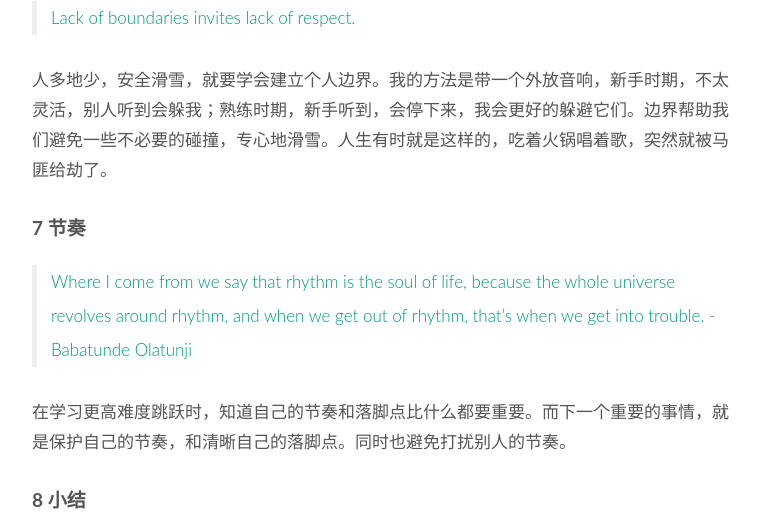
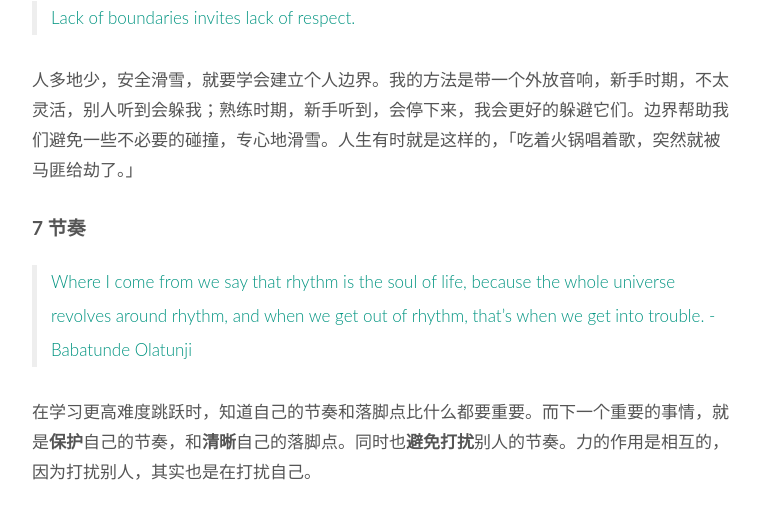
Before and after one commit to WillWang-X/willwang-x.github.io, a Jekyll site: the page built from _posts/blogs/2021-04-06-s-and-adventure.md, in a window 1280 px wide and 900 px high, scrolled down 4756 px, cut to the strip 191-704 px from the top of the window. Shown: the whole strip, without its empty margins (258-1018 px from the left). Built offline with Jekyll 4.4.1, drawn with Linux system fonts in a browser that asks for light colours.

Commit message:
Update for readability

```diff
--- a/_posts/blogs/2021-04-06-s-and-adventure.md
+++ b/_posts/blogs/2021-04-06-s-and-adventure.md
@@ -89,13 +89,13 @@ published: true
 
 > Lack of boundaries invites lack of respect.
 
-人多地少，安全滑雪，就要学会建立个人边界。我的方法是带一个外放音响，新手时期，不太灵活，别人听到会躲我；熟练时期，新手听到，会停下来，我会更好的躲避它们。边界帮助我们避免一些不必要的碰撞，专心地滑雪。人生有时就是这样的，吃着火锅唱着歌，突然就被马匪给劫了。
+人多地少，安全滑雪，就要学会建立个人边界。我的方法是带一个外放音响，新手时期，不太灵活，别人听到会躲我；熟练时期，新手听到，会停下来，我会更好的躲避它们。边界帮助我们避免一些不必要的碰撞，专心地滑雪。人生有时就是这样的，「吃着火锅唱着歌，突然就被马匪给劫了。」
 
 ## 7 节奏
 
 > Where I come from we say that rhythm is the soul of life, because the whole universe revolves around rhythm, and when we get out of rhythm, that’s when we get into trouble. - Babatunde Olatunji
 
-在学习更高难度跳跃时，知道自己的节奏和落脚点比什么都要重要。而下一个重要的事情，就是保护自己的节奏，和清晰自己的落脚点。同时也避免打扰别人的节奏。
+在学习更高难度跳跃时，知道自己的节奏和落脚点比什么都要重要。而下一个重要的事情，就是**保护**自己的节奏，和**清晰**自己的落脚点。同时也**避免打扰**别人的节奏。力的作用是相互的，因为打扰别人，其实也是在打扰自己。
 
 
 ## 8 小结
```
